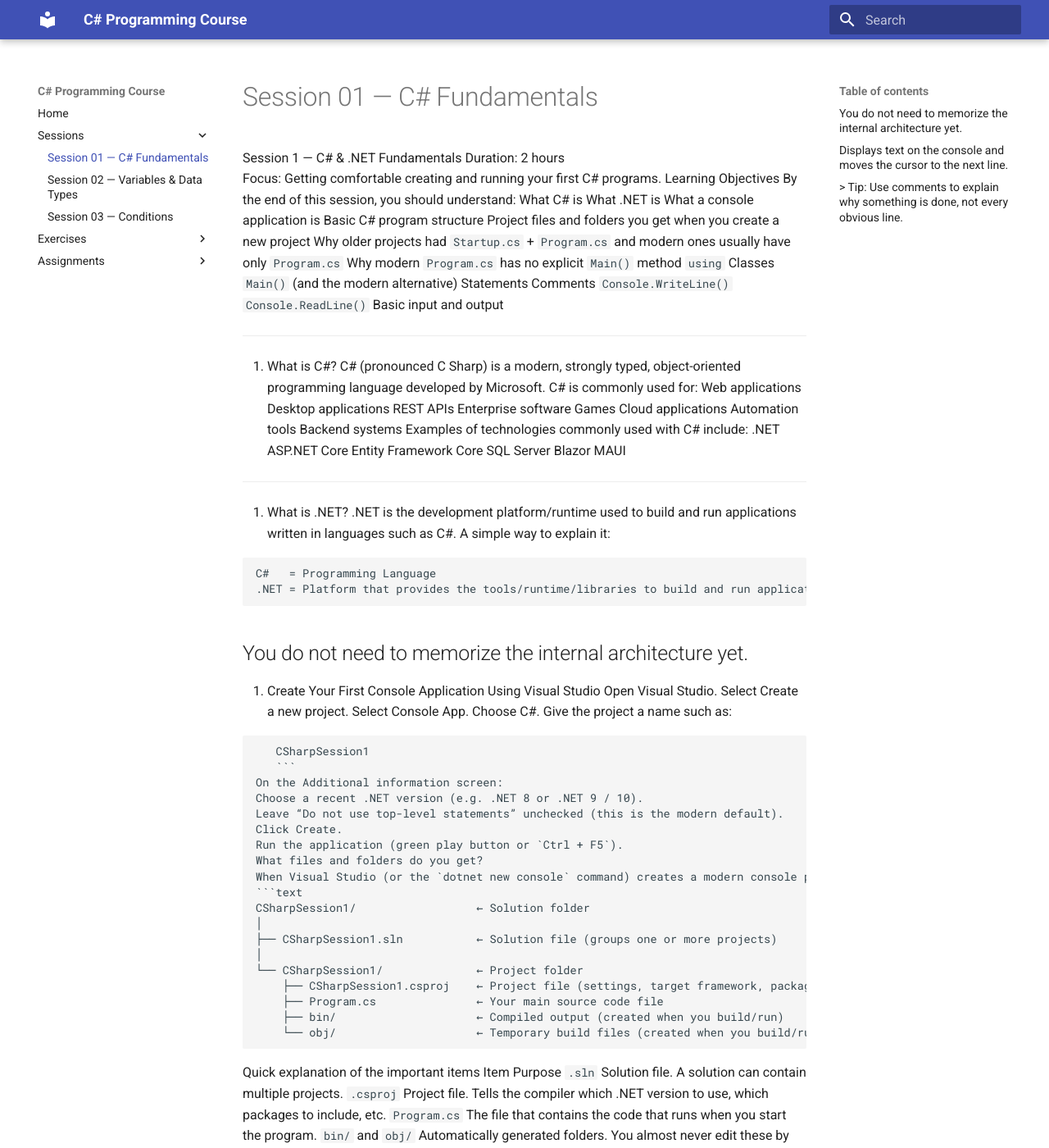
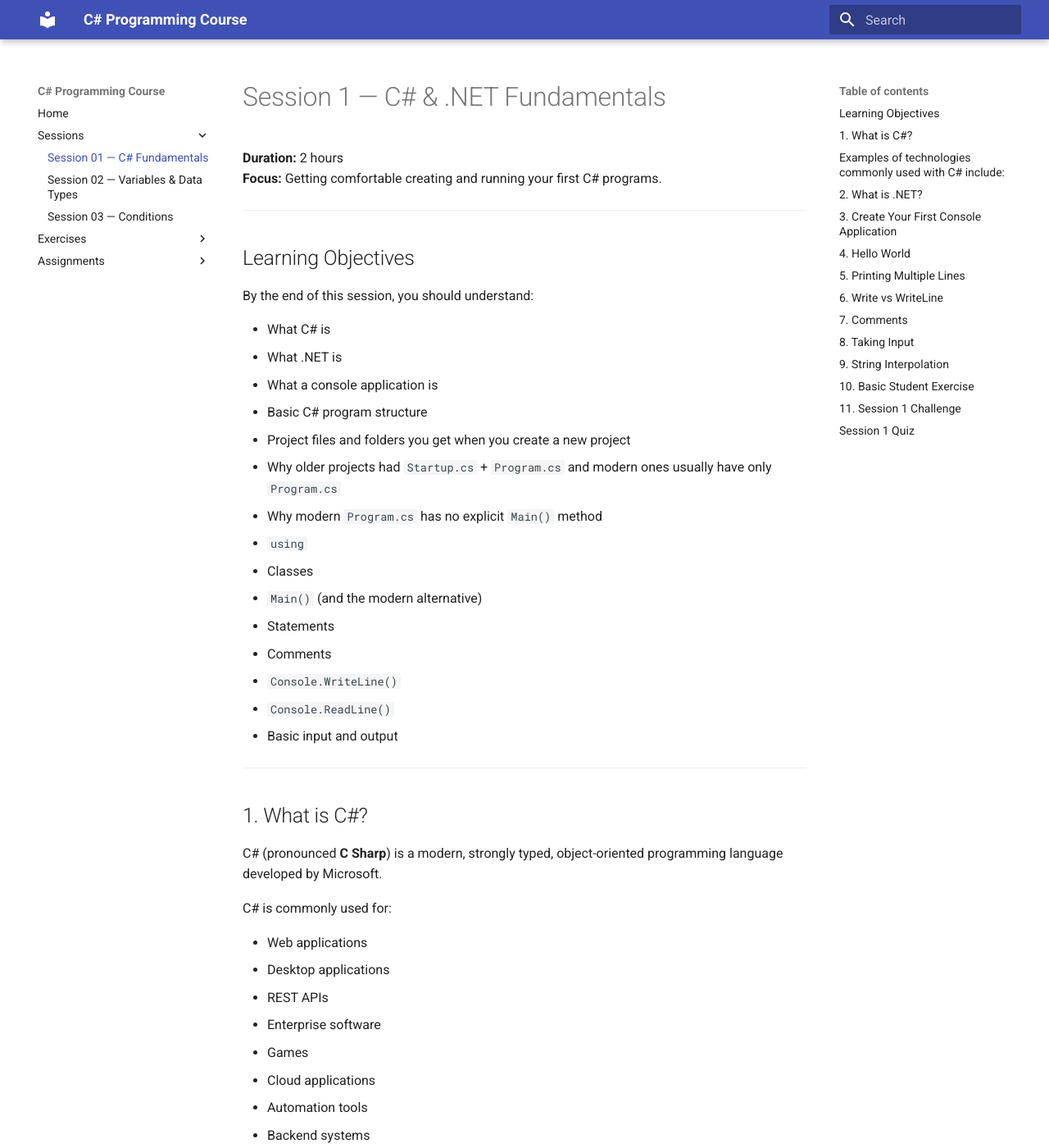
Before and after one commit to vtcmd-sb-global/csharp-course, an MkDocs documentation site: the page built from docs/sessions/session-01.md, in a window 1280 px wide and 1400 px high. Shown: the whole window at 82% size. Built offline with MkDocs 1.6.1 and Material for MkDocs 9.7.7, drawn with Linux system fonts in a browser that asks for light colours; some of the changed text lies outside the part shown.

Commit message:
Revise session 1 documentation formatting
Updated formatting and structure of session 1 documentation for C# & .NET fundamentals.

````diff
--- a/docs/sessions/session-01.md
+++ b/docs/sessions/session-01.md
@@ -1,69 +1,96 @@
-Session 1 — C# & .NET Fundamentals
-Duration: 2 hours
-Focus: Getting comfortable creating and running your first C# programs.
-Learning Objectives
+# Session 1 — C# & .NET Fundamentals
+**Duration:** 2 hours
+**Focus:** Getting comfortable creating and running your first C# programs.
+
+---
+
+## Learning Objectives
+
 By the end of this session, you should understand:
-What C# is
-What .NET is
-What a console application is
-Basic C# program structure
-Project files and folders you get when you create a new project
-Why older projects had `Startup.cs` + `Program.cs` and modern ones usually have only `Program.cs`
-Why modern `Program.cs` has no explicit `Main()` method
-`using`
-Classes
-`Main()` (and the modern alternative)
-Statements
-Comments
-`Console.WriteLine()`
-`Console.ReadLine()`
-Basic input and output
+
+- What C# is
+- What .NET is
+- What a console application is
+- Basic C# program structure
+- Project files and folders you get when you create a new project
+- Why older projects had `Startup.cs` + `Program.cs` and modern ones usually have only `Program.cs`
+- Why modern `Program.cs` has no explicit `Main()` method
+- `using`
+- Classes
+- `Main()` (and the modern alternative)
+- Statements
+- Comments
+- `Console.WriteLine()`
+- `Console.ReadLine()`
+- Basic input and output
+
 ---
-1. What is C#?
-C# (pronounced C Sharp) is a modern, strongly typed, object-oriented programming language developed by Microsoft.
+
+## 1. What is C#?
+
+C# (pronounced **C Sharp**) is a modern, strongly typed, object-oriented programming language developed by Microsoft.
+
 C# is commonly used for:
-Web applications
-Desktop applications
-REST APIs
-Enterprise software
-Games
-Cloud applications
-Automation tools
-Backend systems
-Examples of technologies commonly used with C# include:
-.NET
-ASP.NET Core
-Entity Framework Core
-SQL Server
-Blazor
-MAUI
+
+- Web applications
+- Desktop applications
+- REST APIs
+- Enterprise software
+- Games
+- Cloud applications
+- Automation tools
+- Backend systems
+
+## Examples of technologies commonly used with C# include:
+
+- .NET
+- ASP.NET Core
+- Entity Framework Core
+- SQL Server
+- Blazor
+- MAUI
+
 ---
-2. What is .NET?
+
+## 2. What is .NET?
+
 .NET is the development platform/runtime used to build and run applications written in languages such as C#.
 A simple way to explain it:
+
 ```text
 C#   = Programming Language
 .NET = Platform that provides the tools/runtime/libraries to build and run applications
 ```
-You do not need to memorize the internal architecture yet.
+
+You do **not** need to memorize the internal architecture yet.
+
 ---
-3. Create Your First Console Application
-Using Visual Studio
-Open Visual Studio.
-Select Create a new project.
-Select Console App.
-Choose C#.
-Give the project a name such as:
+
+## 3. Create Your First Console Application
+
+**Using Visual Studio**
+
+1. Open Visual Studio.
+2. Select Create a new project.
+3. Select Console App.
+4. Choose C#.
+5. Give the project a name such as:
+
 ```text
    CSharpSession1
-   ```
-On the Additional information screen:
-Choose a recent .NET version (e.g. .NET 8 or .NET 9 / 10).
-Leave “Do not use top-level statements” unchecked (this is the modern default).
-Click Create.
-Run the application (green play button or `Ctrl + F5`).
-What files and folders do you get?
-When Visual Studio (or the `dotnet new console` command) creates a modern console project, you typically see a structure like this:
+```
+
+**On the Additional information screen:**
+
+- Choose a recent .NET version (e.g., .NET 8 or .NET 9 / 10).
+- Leave “Do not use top-level statements” unchecked (this is the modern default).
+- Click Create.
+- Run the application (green play button or `Ctrl + F5`).
+
+**What files and folders do you get?**
+
+**When Visual Studio (or the `dotnet new console` command) creates a modern console project, you typically see a structure like this:**
+
 ```text
 CSharpSession1/                  ← Solution folder
 │
@@ -75,7 +102,9 @@ CSharpSession1/                  ← Solution folder
     ├── bin/                     ← Compiled output (created when you build/run)
     └── obj/                     ← Temporary build files (created when you build/run)
 ```
-Quick explanation of the important items
+
+**Quick explanation of the important items**
+
 Item	Purpose
 `.sln`	Solution file. A solution can contain multiple projects.
 `.csproj`	Project file. Tells the compiler which .NET version to use, which packages to include, etc.
@@ -84,10 +113,15 @@ Item	Purpose
 You will also see some settings enabled by default in modern projects (you can view them in the `.csproj` file):
 Implicit usings – common namespaces like `System` are imported automatically.
 Nullable reference types – helps catch null-related bugs earlier.
+
 ---
-Older style vs Modern style (very important)
+
+**Older style vs Modern style (very important)**
+
 Older C# / .NET (before .NET 6, or if you check “Do not use top-level statements”)
-`Program.cs` looked roughly like this:
+
+**`Program.cs` looked roughly like this:**
+
 ```csharp
 using System;
 
@@ -102,46 +136,66 @@ namespace CSharpSession1
     }
 }
 ```
-There is an explicit class called `Program`.
-There is an explicit entry-point method called `Main()`.
-The program always starts executing from `Main()`.
-Modern C# (.NET 6 and later – the default today)
-`Program.cs` now looks like this:
+
+- There is an explicit class called `Program`.
+- There is an explicit entry-point method called `Main()`.
+- The program always starts executing from `Main()`.
+- Modern C# (.NET 6 and later – the default today)
+
+**`Program.cs` now looks like this:**
+
 ```csharp
 // See https://aka.ms/new-console-template for more information
 Console.WriteLine("Hello, World!");
 ```
 or simply:
+
 ```csharp
 Console.WriteLine("Hello, World!");
 ```
-What happened to `Main()` and the class?
+
+**What happened to `Main()` and the class?**
+
 C# 9 introduced top-level statements.
 The compiler automatically generates a hidden `Program` class and a `Main` method for you.
 You only write the code that would have been inside `Main()`.
 This removes a lot of “boilerplate” (repetitive ceremony) so beginners can start writing useful code faster.
 Both styles still work. The modern style is just shorter and is the default when you create a new console project today.
+
 ---
-What about `Startup.cs`?
+
+**What about `Startup.cs`?**
+
 You may have seen older tutorials or projects that had two files:
-`Program.cs`
-`Startup.cs`
-This was common in ASP.NET Core web applications (not pure console apps) before .NET 6:
+
+- `Program.cs`
+- `Startup.cs`
+
+**This was common in ASP.NET Core web applications (not pure console apps) before .NET 6:**
+
 File	Responsibility
+
 `Program.cs`	Created the host and started the application (contained `Main` + `CreateHostBuilder`)
 `Startup.cs`	Configured services (`ConfigureServices`) and the HTTP pipeline (`Configure`)
+
 Starting with .NET 6, Microsoft introduced the minimal hosting model:
 Everything is now written in a single `Program.cs` file using top-level statements.
 `Startup.cs` is no longer generated by default.
+
 You can still create a `Startup` class yourself if you prefer the older separation, but it is optional.
 Summary of the change
 Era	Console App	ASP.NET Core Web App
 Older (.NET 5 and earlier)	`Program.cs` with explicit class + `Main()`	`Program.cs` + `Startup.cs`
 Modern (.NET 6+)	`Program.cs` with top-level statements (no visible `Main`)	Single `Program.cs` (minimal hosting) – no `Startup.cs` by default
 > **Note:** For this session we are only using console applications, so you will mainly work with the modern single-file `Program.cs`.
+
 ---
-4. Hello World
+
+
+## 4. Hello World
+
 A traditional (older-style) C# console application looks like this:
+
 ```csharp
 using System;
 
@@ -287,17 +405,21 @@ City: Karachi
 Course: C#
 ================================
 ```
+
 ---
-11. Session 1 Challenge
+## 11. Session 1 Challenge
+
 Create a simple Introduction Program.
-Input:
+
+**Input:**
 ```text
 Enter your name:
 Enter your age:
 Enter your favorite programming language:
 Enter your city:
 ```
-Output:
+
+**Output:**
 ```text
 My name is Ali.
 I am 20 years old.
@@ -305,16 +427,18 @@ My favorite programming language is C#.
 I live in Karachi.
 ```
 ---
-Session 1 Quiz
-What is C#?
-What is .NET?
-What does `Console.WriteLine()` do?
-What does `Console.ReadLine()` do?
-What is a class?
-What is the purpose of `Main()`? (And what replaced it in modern C#?)
-What is a comment?
-What is the difference between `Write()` and `WriteLine()`?
-What is string interpolation?
-What symbol is used for a single-line comment?
+
+## Session 1 Quiz
+
+1. What is C#?
+2. What is .NET?
+3. What does `Console.WriteLine()` do?
+4. What does `Console.ReadLine()` do?
+5. What is a class?
+6. What is the purpose of `Main()`? (And what replaced it in modern C#?)
+7. What is a comment?
+8. What is the difference between `Write()` and `WriteLine()`?
+9. What is string interpolation?
+10. What symbol is used for a single-line comment?
 Name the main files/folders you get when you create a new console project.
 Why do modern projects often have only `Program.cs` instead of both `Program.cs` and `Startup.cs`?
````
Also changed, not shown: other parts of docs/sessions/session-01.md (+90 -26 lines).
